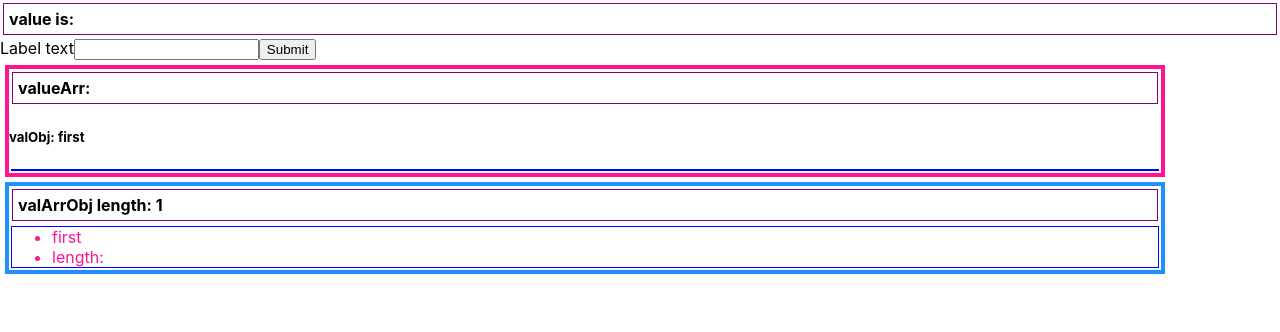
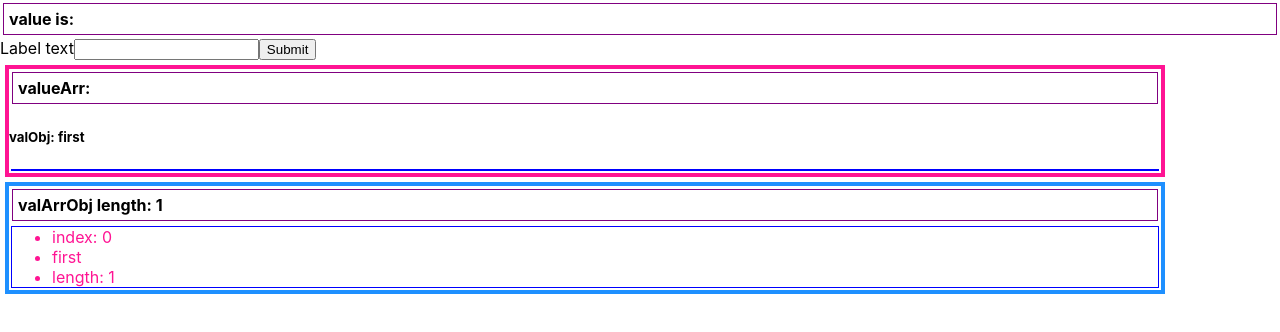
Before and after one commit to stevekutz/controlled_inputs_exp2, a React (Create React App) app in the folder app/: page / in a window 1280 px wide. Shown: the top 332 px of the page. Built offline with nearby package versions, Linux system fonts and the light colour scheme.

Commit message:
manipulating props passed into arrObj

```diff
--- a/app/src/App.js
+++ b/app/src/App.js
@@ -19,6 +19,7 @@ class App extends React.Component {
   // handlers
   handleChange = ev => {
     this.setState ({[ev.target.name]: ev.target.value})
+    console.log(' current obj length >> ', this.state.valArrObj.length );
   }
 
   handleSubmit = ev => {
@@ -44,7 +45,8 @@ class App extends React.Component {
     })
 
   //   let newObj = {id: 0, name : this.state.valueInit, age: 100, real: true };
-        let newObj = {name: this.state.valueInit, length: this.state.valArrObj.length}
+        let newObj = {name: this.state.valueInit, length: this.state.valArrObj.length};
+        console.log('CURRENT LENGTH >>  ', newObj.length);
 
     this.setState({
       valArrObj: [...this.state.valArrObj, newObj]
@@ -91,8 +93,9 @@ class App extends React.Component {
                 {this.state.valArrObj.map( (itemObj,index) =>  (
                     <ListItem3
                      key = {index }
+                     index = {index}
                      itemObj = {itemObj}
-
+                     objLength = {this.state.valArrObj.length}
                      />
                 ))}
         </div>
--- a/app/src/ListItem3.js
+++ b/app/src/ListItem3.js
@@ -8,8 +8,9 @@ class ListItem3 extends React.Component  {
 
         return (
             <ul style = {{color: 'deeppink'}} >
+                <li> index: {this.props.index}</li>
                 <li> {this.props.itemObj.name} </li>
-                   <li>   length: {this.props.itemObj.length} </li>
+                <li>   length: {this.props.objLength} </li>
             </ul>
         )
     }
```
